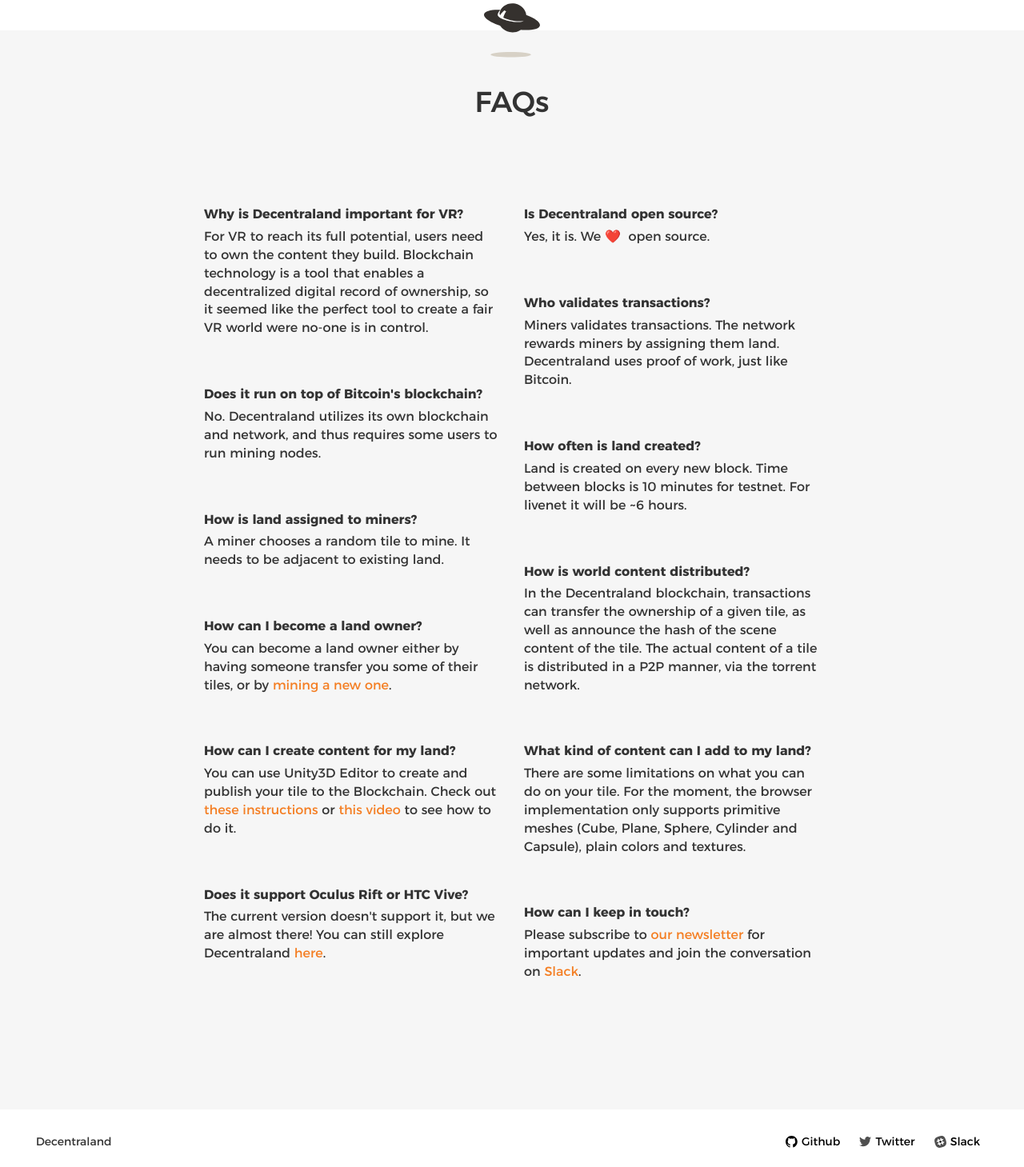
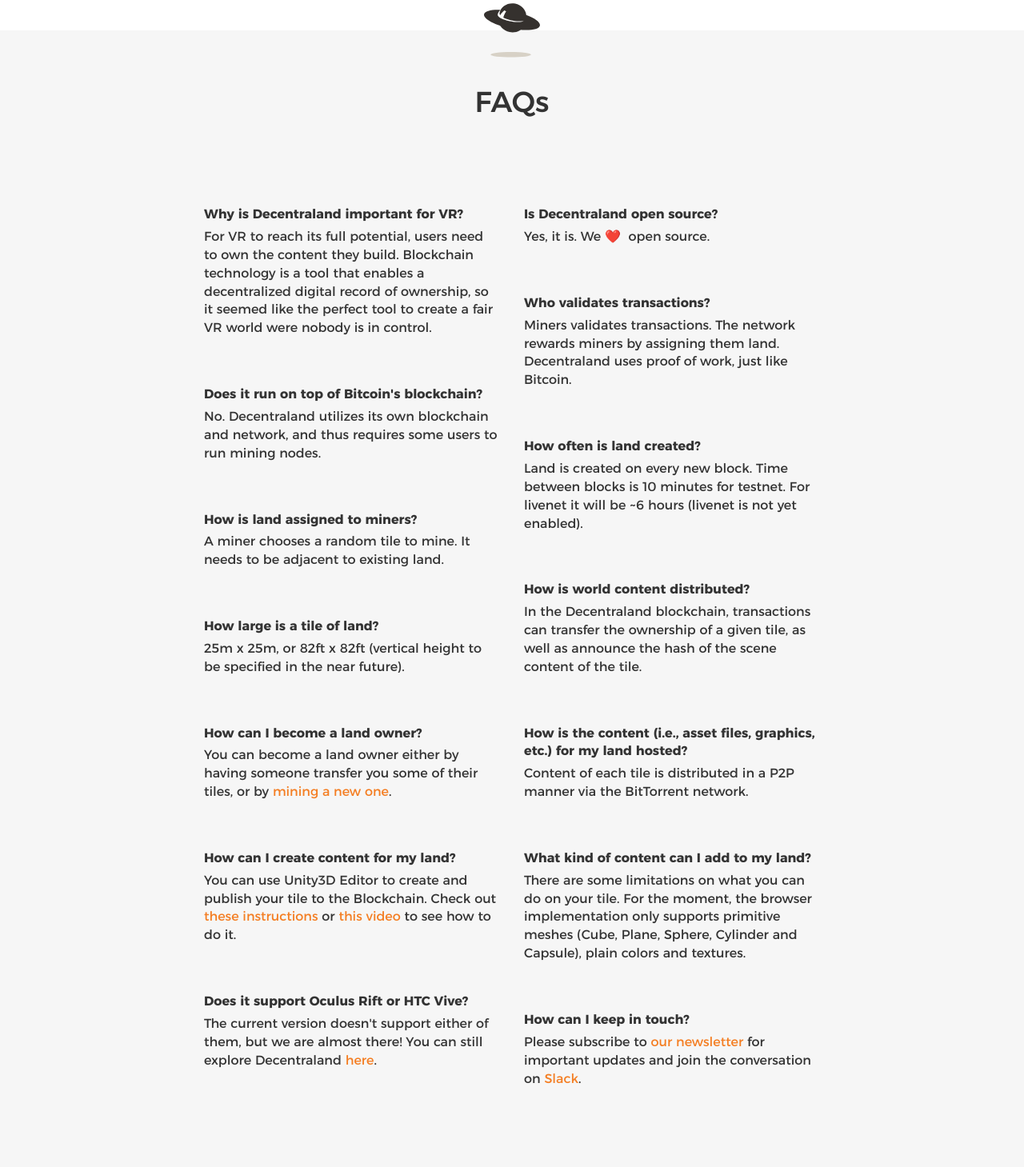
Before and after one commit to decentraland/web, a plain HTML site: page index.html in a window 1280 px wide. Shown: the part 3261-4720 px from the top of the page at 80% size. Drawn offline with nearby package versions, Linux system fonts and the light colour scheme.

Commit message:
Update FAQ

```diff
--- a/index.html
+++ b/index.html
@@ -243,13 +243,16 @@
         <div class="row">
           <div class="col-md-6">
             <p class="question">Why is Decentraland important for VR?</p>
-            <p class="answer">For VR to reach its full potential, users need to own the content they build. Blockchain technology is a tool that enables a decentralized digital record of ownership, so it seemed like the perfect tool to create a fair VR world were no-one is in control.</p>
+            <p class="answer">For VR to reach its full potential, users need to own the content they build. Blockchain technology is a tool that enables a decentralized digital record of ownership, so it seemed like the perfect tool to create a fair VR world were nobody is in control.</p>
 
             <p class="question">Does it run on top of Bitcoin's blockchain?</p>
             <p class="answer">No. Decentraland utilizes its own blockchain and network, and thus requires some users to run mining nodes.</p>
 
             <p class="question">How is land assigned to miners?</p>
             <p class="answer">A miner chooses a random tile to mine. It needs to be adjacent to existing land.</p>
+
+            <p class="question">How large is a tile of land?</p>
+            <p class="answer">25m x 25m, or 82ft x 82ft (vertical height to be specified in the near future).</p>
 
             <p class="question">How can I become a land owner?</p>
             <p class="answer">You can become a land owner either by having someone transfer you some of their tiles, or by <a href="https://github.com/decentraland/bronzeage-node" target="_blank">mining a new one</a>.</p>
@@ -258,7 +261,7 @@
             <p class="answer">You can use Unity3D Editor to create and publish your tile to the Blockchain. Check out <a href="https://github.com/decentraland/bronzeage-editor#how-to-edit-your-tiles-content" target="_blank">these instructions</a> or <a href="https://www.youtube.com/watch?v=H34gES_CJiY" target="_blank">this video</a> to see how to do it.</p>
 
             <p class="question">Does it support Oculus Rift or HTC Vive?</p>
-            <p class="answer">The current version doesn't support it, but we are almost there! You can still explore Decentraland <a href="https://decentraland.org/app" target="_blank">here</a>.</p>
+            <p class="answer">The current version doesn't support either of them, but we are almost there! You can still explore Decentraland <a href="https://decentraland.org/app" target="_blank">here</a>.</p>
           </div>
 
           <div class="col-md-6">
@@ -269,10 +272,13 @@
             <p class="answer">Miners validates transactions. The network rewards miners by assigning them land. Decentraland uses proof of work, just like Bitcoin.</p>
 
             <p class="question">How often is land created?</p>
-            <p class="answer">Land is created on every new block. Time between blocks is 10 minutes for testnet. For livenet it will be ~6 hours.</p>
+            <p class="answer">Land is created on every new block. Time between blocks is 10 minutes for testnet. For livenet it will be ~6 hours (livenet is not yet enabled).</p>
 
             <p class="question">How is world content distributed?</p>
-            <p class="answer">In the Decentraland blockchain, transactions can transfer the ownership of a given tile, as well as announce the hash of the scene content of the tile. The actual content of a tile is distributed in a P2P manner, via the torrent network.</p>
+            <p class="answer">In the Decentraland blockchain, transactions can transfer the ownership of a given tile, as well as announce the hash of the scene content of the tile.</p>
+
+            <p class="question">How is the content (i.e., asset files, graphics, etc.) for my land hosted?</p>
+            <p class="answer">Content of each tile is distributed in a P2P manner via the BitTorrent network.</p>
 
             <p class="question">What kind of content can I add to my land?</p>
             <p class="answer">There are some limitations on what you can do on your tile. For the moment, the browser implementation only supports primitive meshes (Cube, Plane, Sphere, Cylinder and Capsule), plain colors and textures.</p>
```
